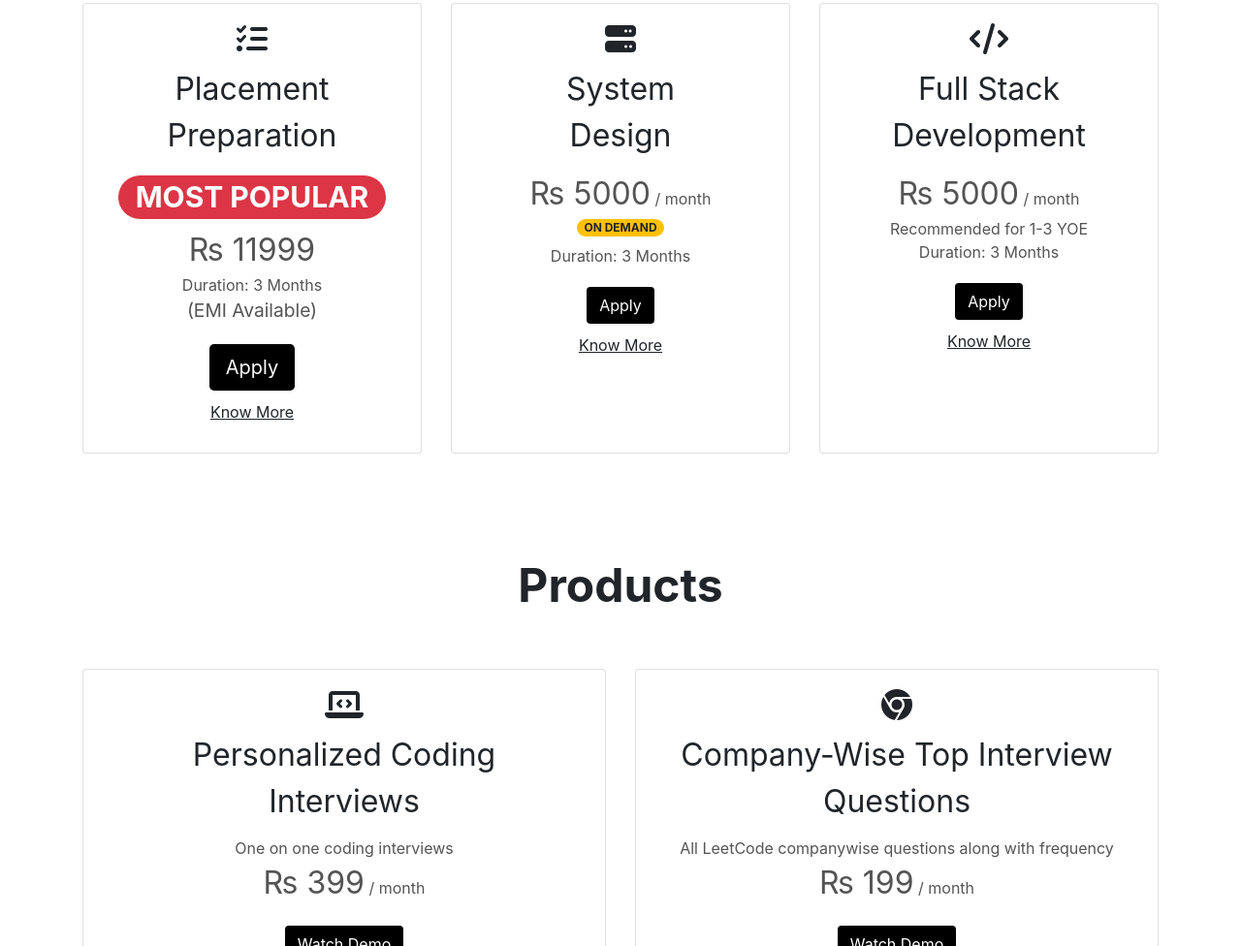
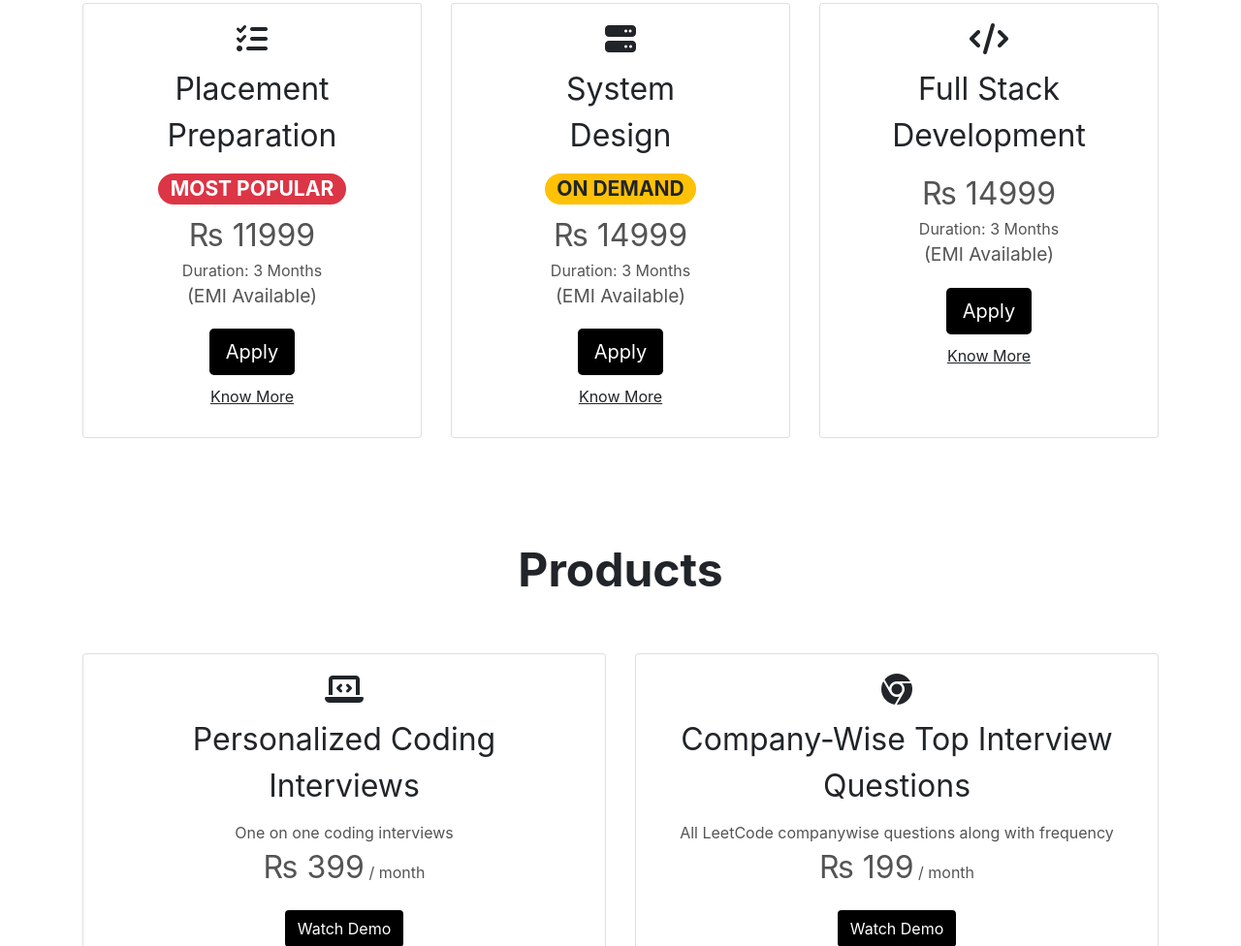
Before and after one commit to TechElite-India/techelite-india.github.io, a website with bundled scripts: page index.html in a window 1280 px wide. Shown: the part 2079-3055 px from the top of the page at 97% size. Built offline with nearby package versions, Linux system fonts and the light colour scheme.

Commit message:
Courses cards made consistent

```diff
--- a/index.html
+++ b/index.html
@@ -70,7 +70,7 @@
             <div class="modal-content">
                 <div class="modal-header">
                     <div class="modal-title">
-                        Demo 1
+                        Personalized Coding Interviews: Demo
                     </div>
                     <button type="button" class="close" data-dismiss="modal">
                         <i class="fas fa-times-circle"></i>
@@ -263,7 +263,7 @@
                                 <!-- <hr> -->
                                 <div class="card-text">
                                     <div>
-                                        <h1><span class="badge badge-pill badge-danger">MOST POPULAR</span></h1>
+                                        <h3><span class="badge badge-pill badge-danger">MOST POPULAR</span></h3>
                                     </div>
                                     <div>
                                         <span class="card-price">&#8360; 11999</span>
@@ -300,18 +300,21 @@
                                 <!-- <hr> -->
                                 <div class="card-text">
                                     <div>
-                                        <span class="card-price">&#8360; 5000</span> / month
+                                        <h3><span class="badge badge-pill badge-warning">ON DEMAND</span></h3>
                                     </div>
                                     <div>
-                                        <h6><span class="badge badge-pill badge-warning">ON DEMAND</span></h6>
+                                        <span class="card-price">&#8360; 14999</span>
                                     </div>
                                     <div>
                                         Duration: 3 Months
                                     </div>
+                                    <div class="card-text-lg">
+                                        (EMI Available)
+                                    </div>
                                 </div>
                                 <div class="card-btn">
                                     <div class="col">
-                                        <button type="button" class="btn btn-md">Apply</button>
+                                        <button type="button" class="btn btn-lg">Apply</button>
                                     </div>
                                     <div class="col course-desc-text">
                                         <a href="#">Know More</a>
@@ -334,18 +337,18 @@
                                 <!-- <hr> -->
                                 <div class="card-text">
                                     <div>
-                                        <span class="card-price">&#8360; 5000</span> / month
-                                    </div>
-                                    <div>
-                                        Recommended for 1-3 YOE
+                                        <span class="card-price">&#8360; 14999</span>
                                     </div>
                                     <div>
                                         Duration: 3 Months
                                     </div>
+                                    <div class="card-text-lg">
+                                        (EMI Available)
+                                    </div>
                                 </div>
                                 <div class="card-btn">
                                     <div class="col">
-                                        <button type="button" class="btn btn-md">Apply</button>
+                                        <button type="button" class="btn btn-lg">Apply</button>
                                     </div>
                                     <div class="col course-desc-text">
                                         <a href="#">Know More</a>
--- a/js/player.js
+++ b/js/player.js
@@ -6,14 +6,12 @@ jQuery(function() {
     $('#demo1').on('click', function() {
         $('#player').attr('src', "https://www.youtube.com/embed/tPgBUhI7N94");
         $('#player').attr('height', $(window).height() * 0.6);
+        $('.modal-title').html('Personalized Coding Interviews: Demo');
     });
 
     $('#demo2').on('click', function() {
         $('#player').attr('src', "https://www.youtube.com/embed/cShJfwk8sfE");
         $('#player').attr('height', $(window).height() * 0.6);
+        $('.modal-title').html('Company-Wise Top Interview Questions: Demo');
     });
 });
-
-$(window).on('orientationchange', function() {
-    // $('#player').attr('height', $('#demoModal').width() * 0.3);
-});
```
